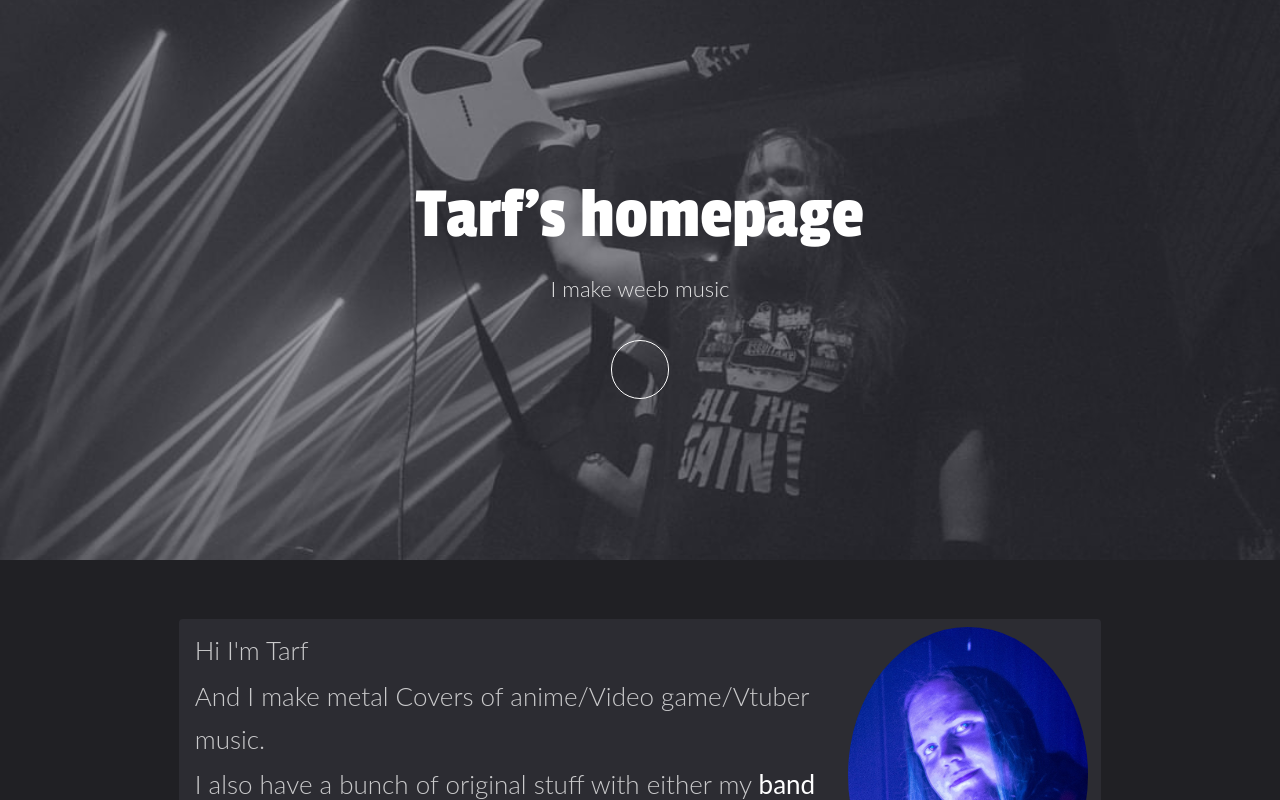
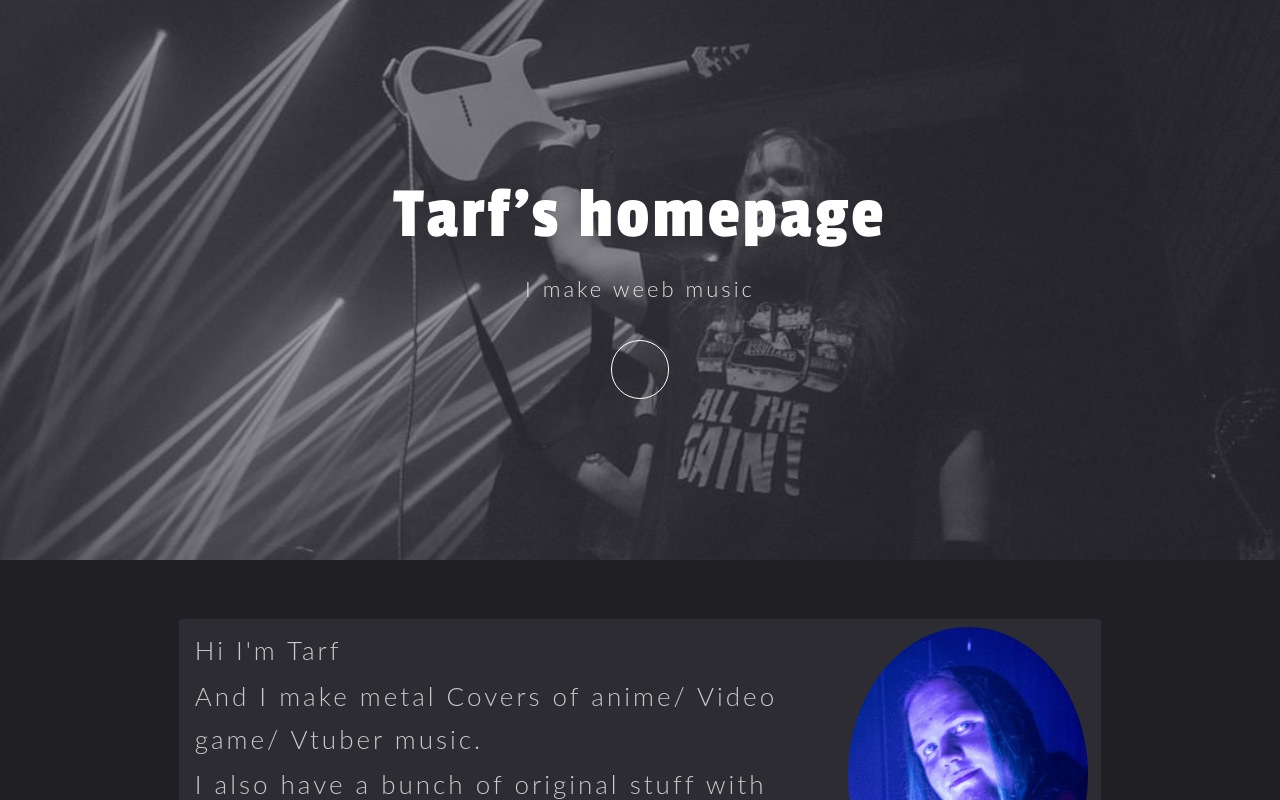
Before and after one commit to PlatypusIV/tarfPage, a React (Create React App) app: page / in a window 1280 px wide. Shown: the top 800 px of the page. Built offline with nearby package versions, Linux system fonts and the light colour scheme.

Commit message:
increased letter spacing

```diff
--- a/src/components/InfoBox/InfoBox.jsx
+++ b/src/components/InfoBox/InfoBox.jsx
@@ -7,7 +7,7 @@ class InfoBox extends react.Component {
         return (<div className="divMainInfo">
             <div className="divMainText">
                 <p>Hi I'm Tarf</p>
-                <p>And I make metal Covers of anime/Video game/Vtuber music.</p><p> I also have a bunch of original stuff with either my <a href="https://open.spotify.com/artist/6vg2jNAYHgIg3FfWLv7EoG"><strong>band</strong></a> or solo artist.</p><p>Check em out and hope you enjoy!</p>
+                <p>And I make metal Covers of anime/ Video game/ Vtuber music.</p><p> I also have a bunch of original stuff with either my <a href="https://open.spotify.com/artist/6vg2jNAYHgIg3FfWLv7EoG"><strong>band</strong></a> or solo artist.</p><p>Check em out and hope you enjoy!</p>
             </div>
 
             <div className="divMainImage">
--- a/src/index.css
+++ b/src/index.css
@@ -7,6 +7,7 @@ body {
     sans-serif;
   -webkit-font-smoothing: antialiased;
   -moz-osx-font-smoothing: grayscale;
+  letter-spacing: 3px;
 }
 
 code {
```
Also changed, not shown: 1 other file (tests, documents, lock files or other folders).
